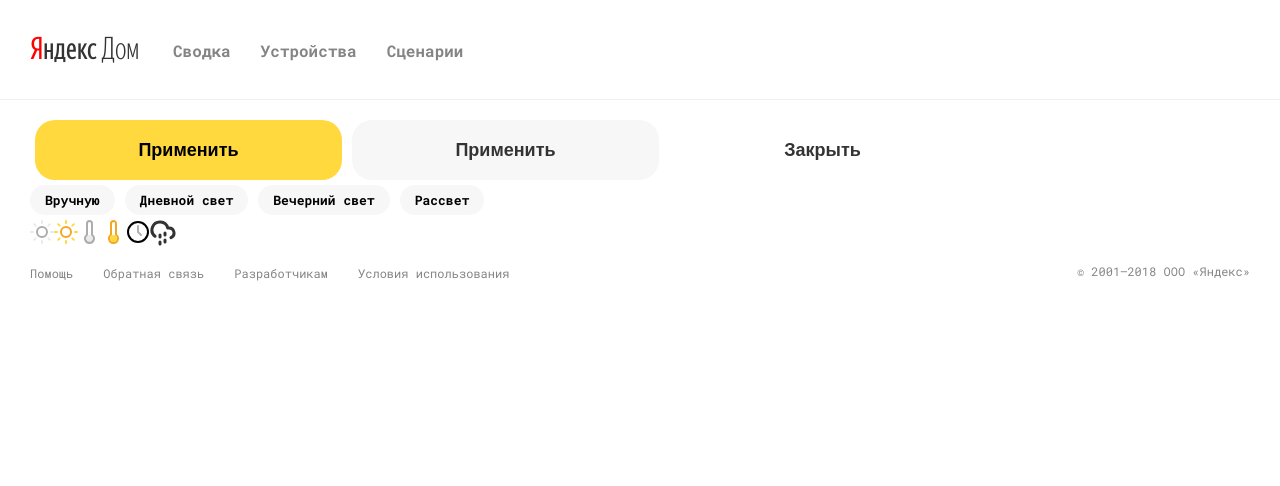
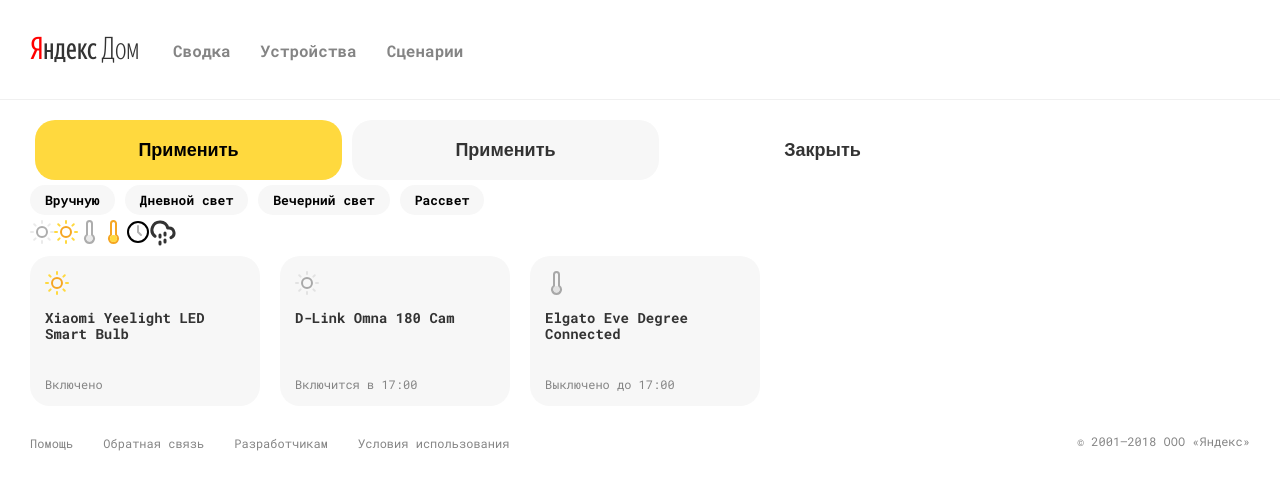
Before and after one commit to synthetiquely/smart-home, a Vue app: page / in a window 1280 px wide. Shown: the top 486 px of the page. Built offline with nearby package versions, Linux system fonts and the light colour scheme.

Commit message:
Style cards

```diff
--- a/src/App.vue
+++ b/src/App.vue
@@ -23,6 +23,31 @@
           <Icon time />
           <Icon cloud />
         </div>
+        <div style="display: flex;">
+          <Card>
+            <p slot="title" class="card__title">
+              <Icon sun-active />
+            </p>
+            <p slot="content" class="card__content">Xiaomi Yeelight LED Smart Bulb</p>
+            <p slot="footer" class="card__footer">Включено</p>
+          </Card>
+
+          <Card>
+            <p slot="title" class="card__title">
+              <Icon sun />
+            </p>
+            <p slot="content" class="card__content">D-Link Omna 180 Cam</p>
+            <p slot="footer" class="card__footer">Включится в 17:00</p>
+          </Card>
+
+          <Card>
+            <p slot="title" class="card__title">
+              <Icon temperature />
+            </p>
+            <p slot="content" class="card__content">Elgato Eve Degree Connected</p>
+            <p slot="footer" class="card__footer">Выключено до 17:00</p>
+          </Card>
+        </div>
       </Content>
       <Footer>Footer</Footer>
     </Layout>
@@ -39,6 +64,7 @@
 import Button from './components/Button/Button.vue';
 import Chip from './components/Chip/Chip.vue';
 import Icon from './components/Icon/Icon.vue';
+import Card from './components/Card/Card.vue';
 
 export default {
   name: 'app',
@@ -52,6 +78,7 @@
     Button,
     Chip,
     Icon,
+    Card,
   },
 };
 </script>
@@ -87,4 +114,8 @@
 input {
   outline-color: var(--dark-yellow);
 }
+
+p {
+  margin: 0;
+}
 </style>
--- /dev/null
+++ b/src/components/Card/Card.vue
@@ -0,0 +1,56 @@
+<template>
+  <div class="card">
+    <slot name="title"/>
+    <slot name="content"/>
+    <slot name="footer"/>
+  </div>
+</template>
+
+<style scoped>
+.card {
+  width: 200px;
+  height: 120px;
+  padding: 15px;
+  margin: 10px;
+  display: flex;
+  flex-direction: column;
+  background-color: var(--lighten-gray);
+  border-radius: 20px;
+  cursor: pointer;
+  transition: all 0.3s ease-out;
+}
+
+.card:first-of-type {
+  margin-left: 0;
+}
+
+.card:last-of-type {
+  margin-right: 0;
+}
+
+.card:hover,
+.card:active,
+.card:focus,
+.card.active {
+  background-color: var(--white);
+  box-shadow: 0 2px 6px rgba(197, 186, 186, 0.5);
+}
+
+.card__title {
+  margin-bottom: 15px;
+}
+
+.card__content {
+  flex: 1;
+  font-size: 14px;
+  font-weight: 600;
+  line-height: 16px;
+  color: var(--dark-gray);
+}
+
+.card__footer {
+  font-size: 12px;
+  line-height: 14px;
+  color: var(--gray);
+}
+</style>
```
